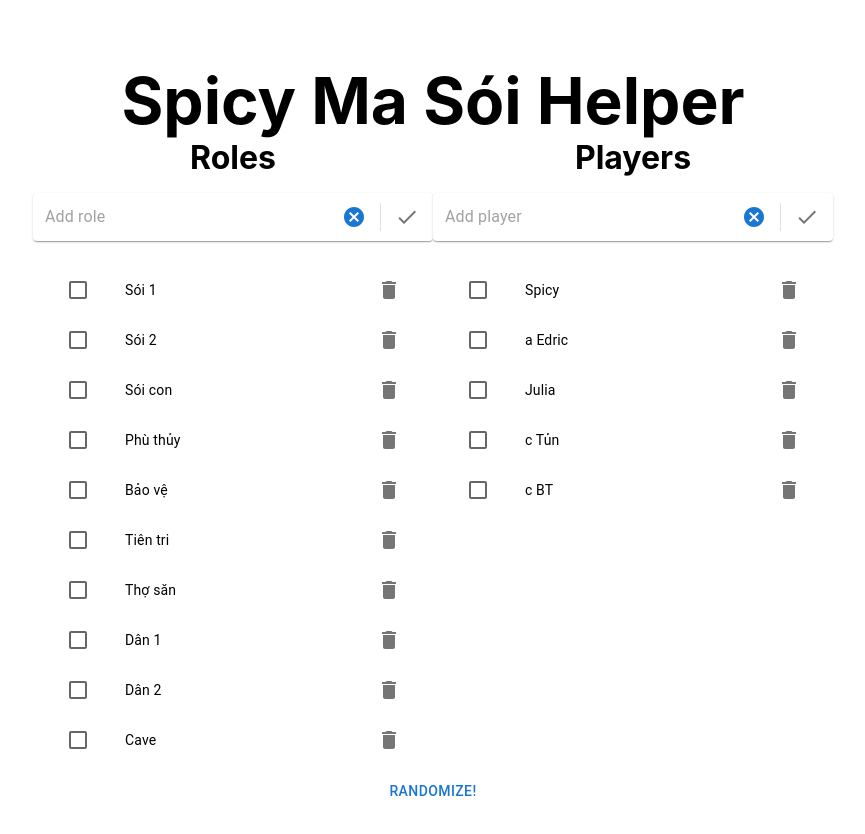
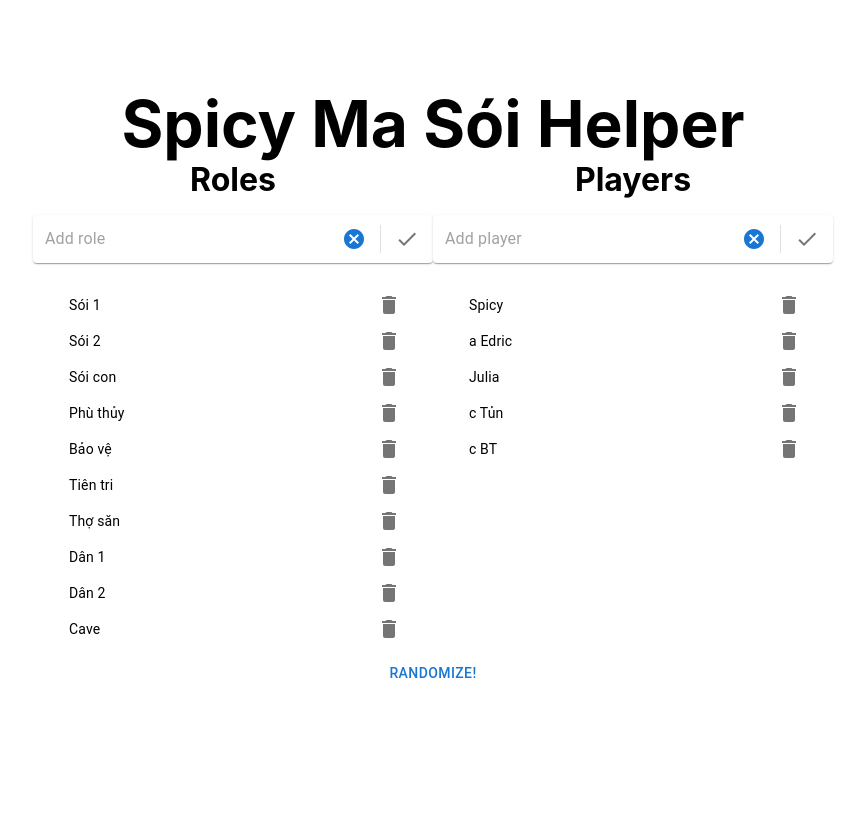
Before and after one commit to ttn729/masoi, a Next.js app: page / in a window 1280 px wide. Shown: the top 834 px of the page, without its empty margins (207-1072 px from the left). After the commit the page ends 800 px from the top, so only its background shows below. Built offline with nearby package versions, Linux system fonts and the light colour scheme.

Commit message:
Remove checkboxes

```diff
--- a/components/PlayersList/index.js
+++ b/components/PlayersList/index.js
@@ -41,15 +41,6 @@ export default function Players() {
             disablePadding
           >
             <ListItemButton role={undefined} onClick={handleToggle(value)} dense>
-              <ListItemIcon>
-                <Checkbox
-                  edge="start"
-                  checked={checked.indexOf(value) !== -1}
-                  tabIndex={-1}
-                  disableRipple
-                  inputProps={{ 'aria-labelledby': labelId }}
-                />
-              </ListItemIcon>
               <ListItemText id={labelId} primary={`${value}`} />
             </ListItemButton>
           </ListItem>
--- a/components/RolesList/index.js
+++ b/components/RolesList/index.js
@@ -43,15 +43,6 @@ export default function Players() {
             disablePadding
           >
             <ListItemButton role={undefined} onClick={handleToggle(value)} dense>
-              <ListItemIcon>
-                <Checkbox
-                  edge="start"
-                  checked={checked.indexOf(value) !== -1}
-                  tabIndex={-1}
-                  disableRipple
-                  inputProps={{ 'aria-labelledby': labelId }}
-                />
-              </ListItemIcon>
               <ListItemText id={labelId} primary={`${value}`} />
             </ListItemButton>
           </ListItem>
```
